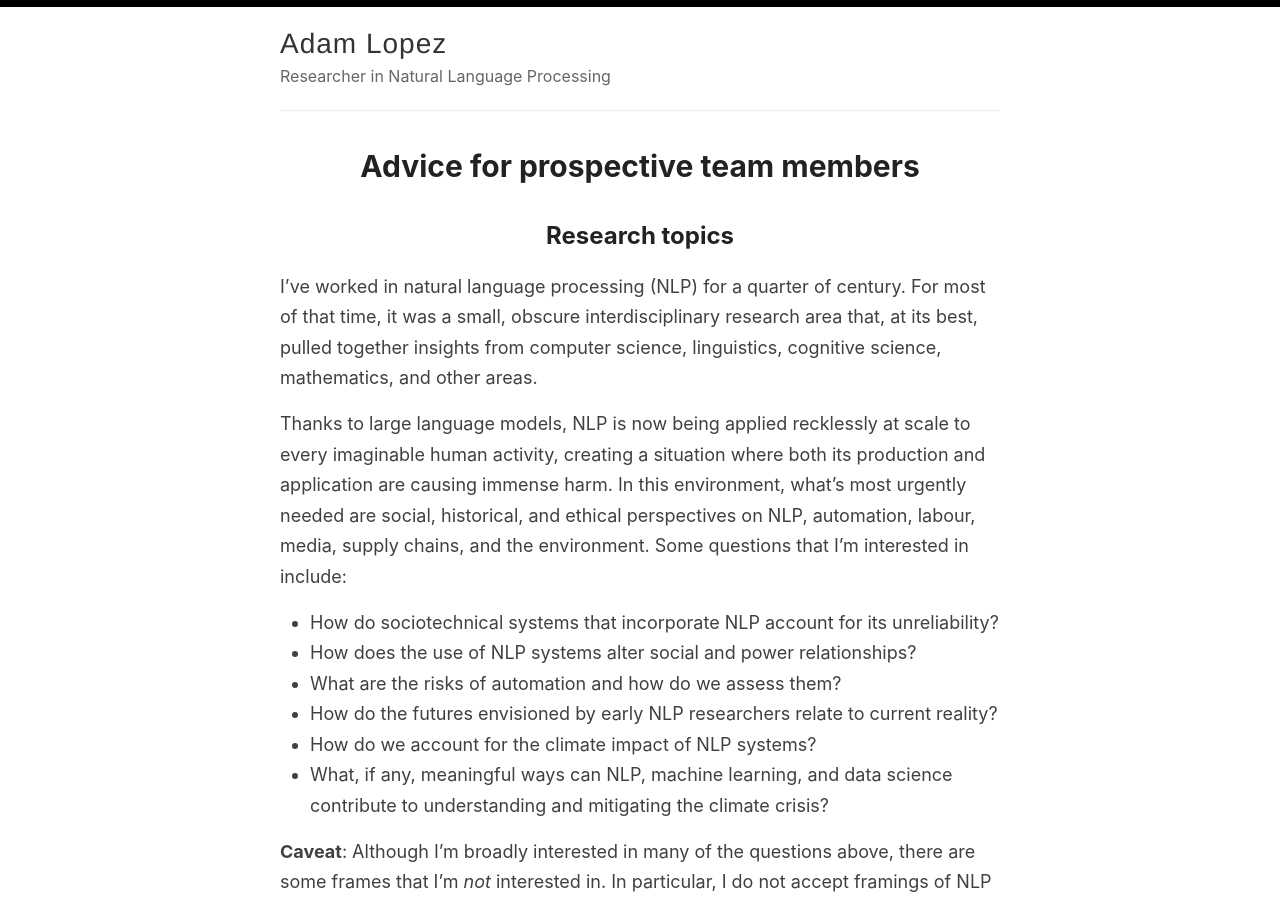
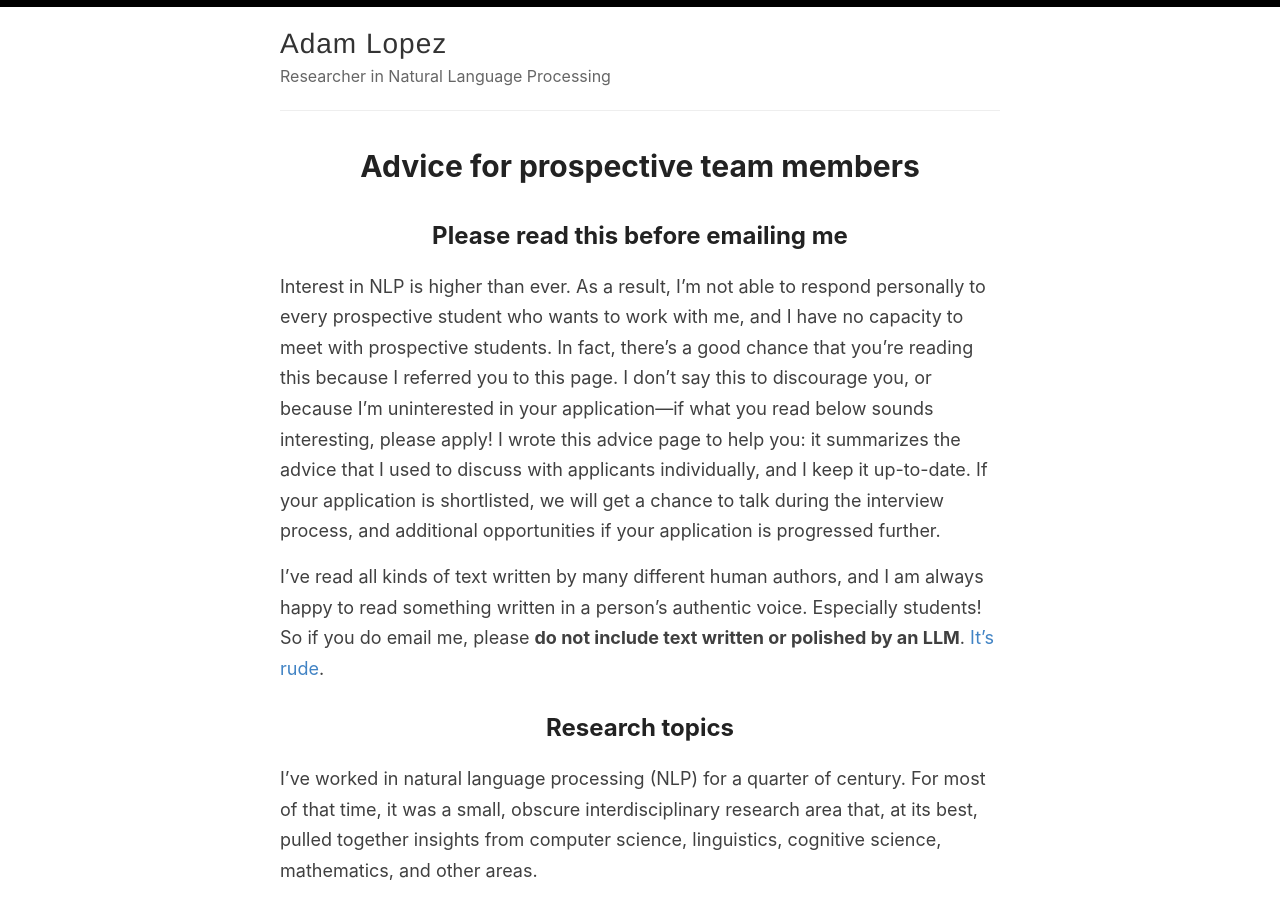
Before and after one commit to alopez/alopez.github.com, a Jekyll site: the page built from prospective.md, in a window 1280 px wide and 900 px high. Built offline with Jekyll 4.4.1, drawn with Linux system fonts in a browser that asks for light colours; some web fonts are replaced; our own code applies the rules of GitHub Pages for plain Markdown files; some of the changed text lies outside the part shown.

Commit message:
Update prospective.md

```diff
--- a/prospective.md
+++ b/prospective.md
@@ -4,6 +4,11 @@
 # Advice for prospective team members
 
 {{ toc }}
+
+## Please read this before emailing me
+Interest in NLP is higher than ever. As a result, I'm not able to respond personally to every prospective student who wants to work with me, and I have no capacity to meet with prospective students. In fact, there's a good chance that you're reading this because I referred you to this page. I don't say this to discourage you, or because I'm uninterested in your application---if what you read below sounds interesting, please apply! I wrote this advice page to help you: it summarizes the advice that I used to discuss with applicants individually, and I keep it up-to-date. If your application is shortlisted, we will get a chance to talk during the interview process, and additional opportunities if your application is progressed further.
+
+I've read all kinds of text written by many different human authors, and I am always happy to read something written in a person's authentic voice. Especially students! So if you do email me, please **do not include text written or polished by an LLM**. [It's rude](https://nsaphra.net/post/uncanny/).
 
 ## Research topics
 
```
Also changed, not shown: other parts of prospective.md (+0 -2 lines).
